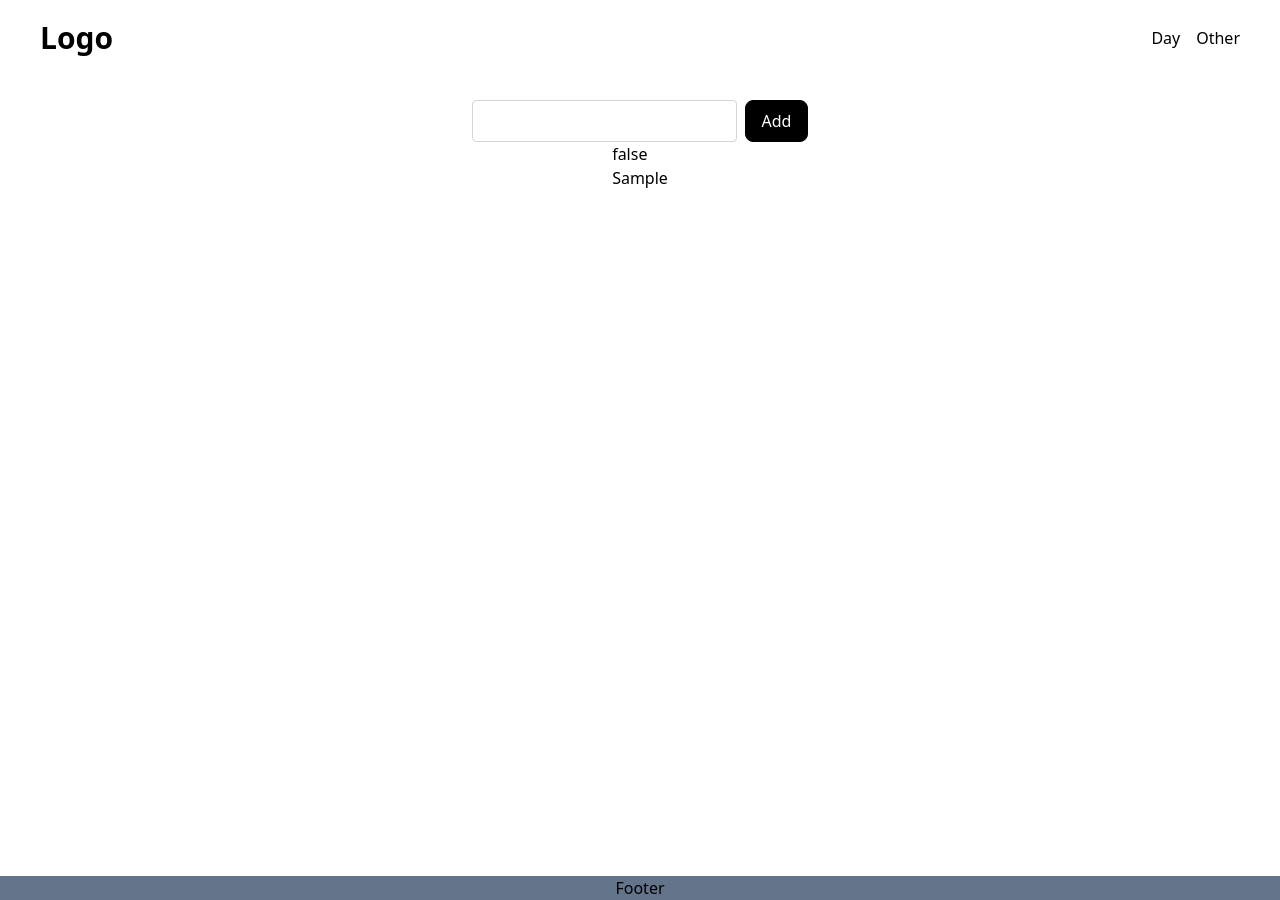
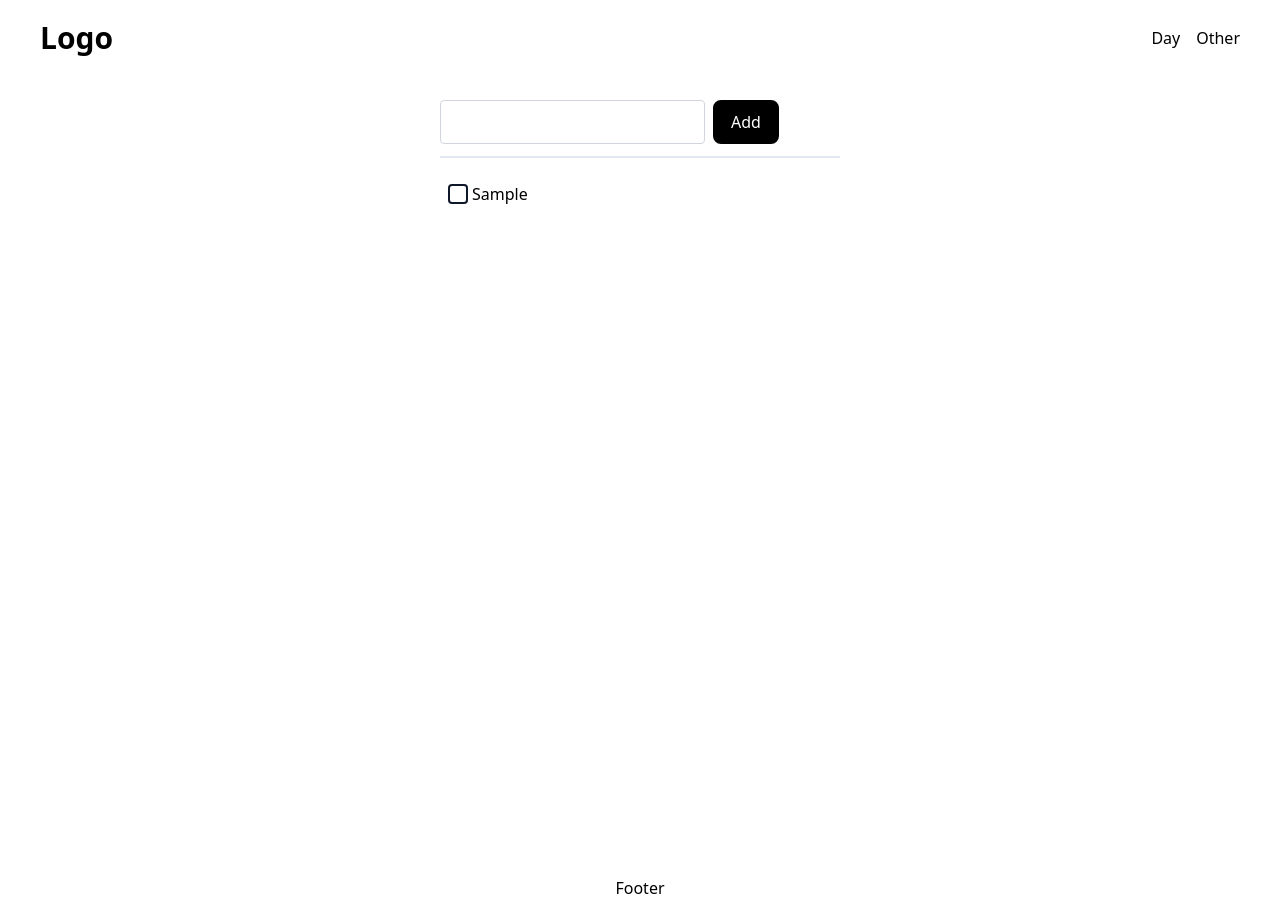
Before and after one commit to Wyrden44/productivity-app, a Vue app: page / in a window 1280 px wide. Both pictures are taken after typing "Sample" into the empty fields and a click on the button "Add". Built offline with nearby package versions, Linux system fonts and the light colour scheme; the HTML template or start-up script is replaced by a standard one.

Commit message:
Create basic todo list

```diff
--- a/src/components/BaseButton.vue
+++ b/src/components/BaseButton.vue
@@ -34,7 +34,7 @@ const sizeClasses = computed(() => {
 <template>
     <button
         :disabled="disabled || loading"
-        class="rounded-lg border-black border font-medium transition duration-150 cursor-pointer hover:bg-white hover:text-black"
+        class="rounded-lg border-black border-2 font-medium transition duration-150 cursor-pointer hover:bg-white hover:text-black"
         :class="[
             variantClasses,
             sizeClasses,
--- /dev/null
+++ b/src/components/BaseCheckbox.vue
@@ -0,0 +1,78 @@
+<script setup lang="ts">
+import { computed } from 'vue'
+
+const props = withDefaults(
+    defineProps<{
+        size?: 'sm' | 'md' | 'lg'
+        color?: 'primary' | 'accent'
+        label: string
+        id: string
+        checked?: boolean
+        checkedCross?: boolean
+    }>(),
+    {
+        size: 'md',
+        color: 'primary',
+        checked: false,
+        checkedCross: true,
+    },
+)
+
+const colorClasses = computed(() => {
+    switch (props.color) {
+        case 'accent':
+            return 'checked:bg-main-accent hover:border-main-text'
+        default:
+            return 'checked:bg-main-text hover:border-main-accent'
+    }
+})
+
+const sizeClasses = computed(() => {
+    switch (props.size) {
+        case 'sm':
+            return 'w-4 h-4'
+        case 'lg':
+            return 'w-7 h-7'
+        default:
+            return 'w-5 h-5'
+    }
+})
+</script>
+
+<template>
+    <div class="w-full flex gap-2">
+        <div class="relative flex items-center">
+            <input
+                type="checkbox"
+                :id="props.id"
+                :checked="props.checked"
+                class="peer appearance-none border-2 border-main-text rounded-sm bg-white focus:outline-none cursor-pointer focus:ring-1 focus:ring-blue-100"
+                :class="[colorClasses, sizeClasses]"
+            />
+
+            <svg
+                class="absolute pointer-events-none opacity-0 peer-checked:opacity-100 stroke-white"
+                :class="[sizeClasses]"
+                viewBox="0 0 24 24"
+                fill="none"
+                stroke="currentColor"
+                stroke-width="3"
+                stroke-linecap="round"
+                stroke-linejoin="round"
+            >
+                <polyline points="20 6 9 17 4 12" />
+            </svg>
+            <label
+                :for="props.id"
+                class="ml-1 text-md"
+                :class="
+                    props.checkedCross
+                        ? 'peer-checked:line-through peer-checked:text-main-secondary-text'
+                        : ''
+                "
+            >
+                {{ props.label }}
+            </label>
+        </div>
+    </div>
+</template>
--- a/src/features/todos/components/TodoItem.vue
+++ b/src/features/todos/components/TodoItem.vue
@@ -1,4 +1,5 @@
 <script setup lang="ts">
+import BaseCheckbox from '@/components/BaseCheckbox.vue'
 import type { Todo } from '../types'
 
 const props = defineProps<{
@@ -8,7 +9,6 @@ const props = defineProps<{
 
 <template>
     <div class="todo">
-        <p>{{ props.todo.done }}</p>
-        <p>{{ props.todo.text }}</p>
+        <BaseCheckbox id="todo" :label="props.todo.text" :checked="props.todo.done" />
     </div>
 </template>
--- a/src/features/todos/components/TodoList.vue
+++ b/src/features/todos/components/TodoList.vue
@@ -8,7 +8,7 @@ const props = defineProps<{
 </script>
 
 <template>
-    <div class="todo-list">
+    <div class="todo-list flex flex-col gap-3 mt-2 w-full pl-2 pr-2 pt-4 pb-2">
         <TodoItem v-for="todo in props.todos" :todo="todo" :key="todo.id" />
     </div>
 </template>
--- a/src/pages/DayView.vue
+++ b/src/pages/DayView.vue
@@ -17,11 +17,13 @@ function addTodo(): void {
 </script>
 
 <template>
-    <div class="flex">
+    <section class="day-view min-w-100">
+        <div class="flex border-b-2 border-main-border pb-3">
             <BaseInput type="text" v-model="todo" class="mr-2" />
             <BaseButton size="md" @click="addTodo"> Add </BaseButton>
         </div>
         <div class="todos">
             <TodoList :todos="todos" />
         </div>
+    </section>
 </template>
--- a/src/style.css
+++ b/src/style.css
@@ -1,19 +1,28 @@
 @import 'tailwindcss';
 
 :root {
-    --color-app-bg: #ffffff;
-    --color-app-text: #1a1a1a;
-    --color-app-grey: #64748b; /* Slate 500 */
+    --color-app-bg: var(--color-slate-50);
+    --color-app-surface: var(--color-white);
+    --color-app-text: var(--color-slate-900);
+    --color-app-border: var(--color-slate-200);
+    --color-app-secondary-text: var(--color-slate-500);
+    --color-app-accent: var(--teal-600);
 }
 
 .dark {
-    --color-app-bg: #0f172a;
-    --color-app-text: #f8fafc;
-    --color-app-grey: #94a3b8; /* Slate 400 - slightly brighter for dark mode */
+    --color-app-bg: var(--color-slate-900);
+    --color-app-surface: var(--color-slate-900);
+    --color-app-text: var(--color-slate-100);
+    --color-app-border: var(--color-slate-700);
+    --color-app-secondary-text: var(--color-slate-400);
+    --color-app-accent: var(--teal-600);
 }
 
 @theme {
     --color-main-bg: var(--color-app-bg);
     --color-main-text: var(--color-app-text);
-    --color-main-grey: var(--color-app-grey);
+    --color-main-surface: var(--color-app-surface);
+    --color-main-border: var(--color-app-border);
+    --color-main-secondary-text: var(--color-app-secondary-text);
+    --color-main-accent: var(--color-app-accent);
 }
```
Lines whose indentation alone changed are shown as unchanged.
